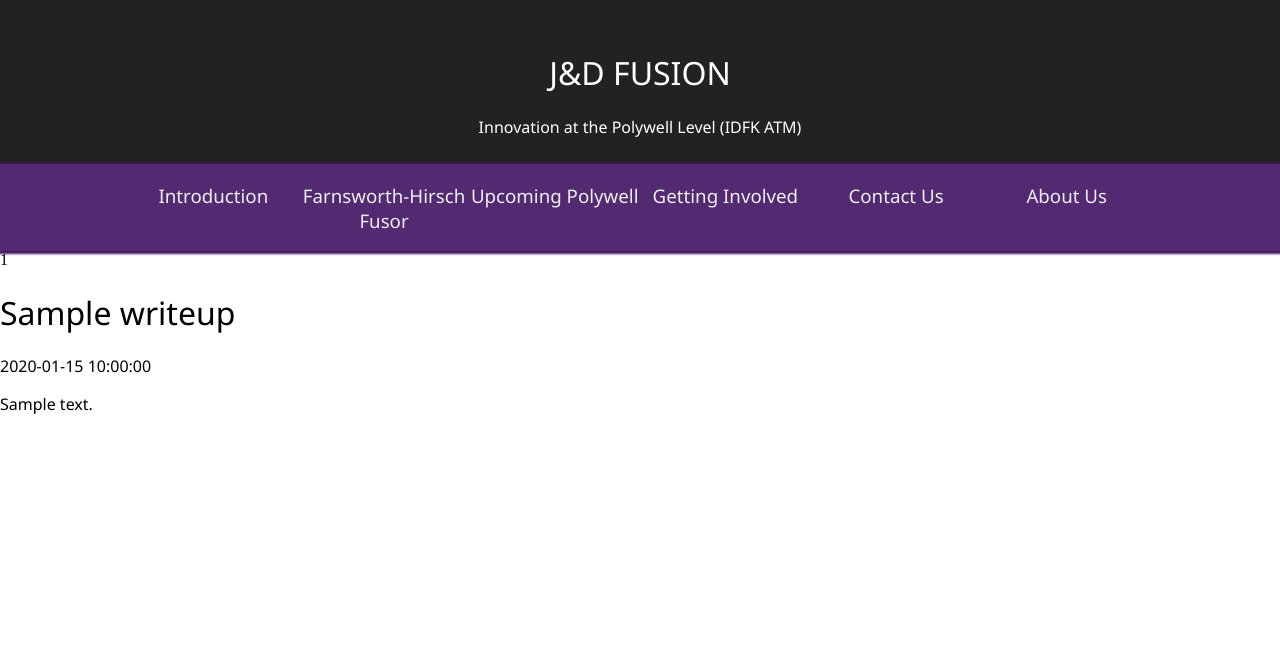
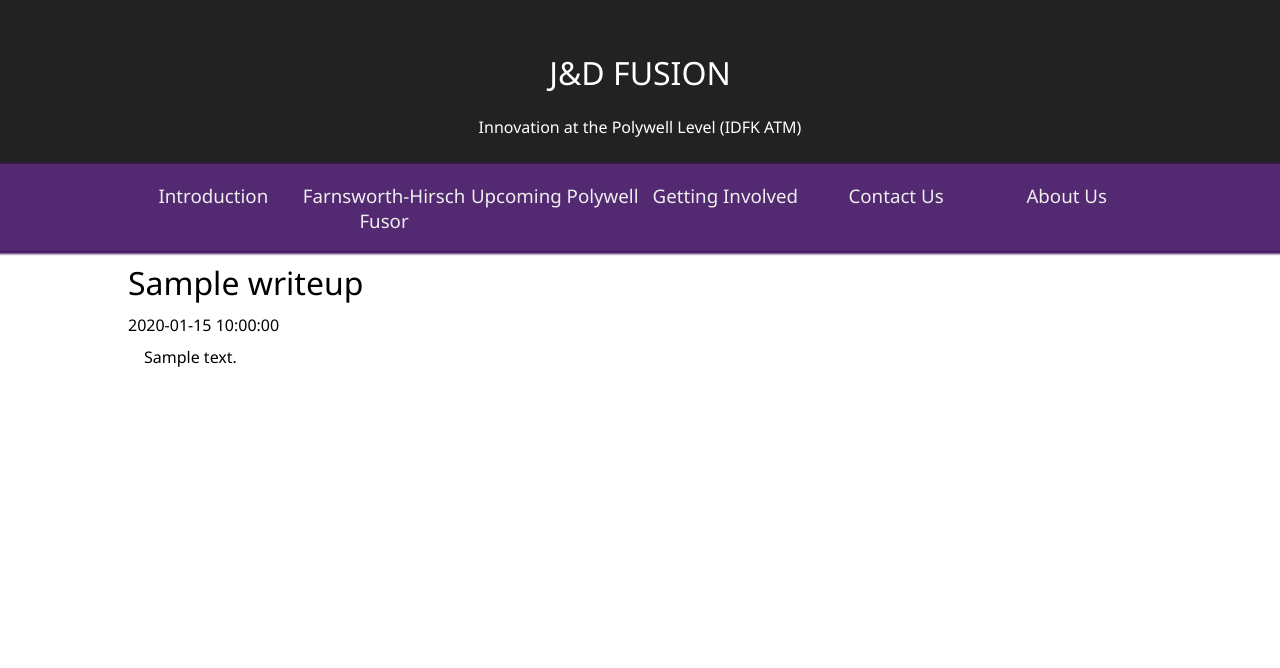
Before and after one commit to dane00a/JDFusion, a PHP site: page /templatepage.php?id=1 in a window 1280 px wide. Shown: the top 668 px of the page. Run offline with PHP 8.4, Linux system fonts and the light colour scheme; tables that the repository leaves empty or names only in its code hold one stand-in row (values such as "Sample post").

Commit message:
Latest Update
Minor Changes I've Postponed.

```diff
--- a/css/fullarticle.css
+++ b/css/fullarticle.css
@@ -0,0 +1,11 @@
+.body, .dateandtime, .title{
+  width:80%;
+  margin:10px auto;
+}
+.body{
+  text-indent: 1em;
+}
+.spacer{
+  height:50px;
+  width:100%;
+}
--- a/css/menu.css
+++ b/css/menu.css
@@ -2,7 +2,7 @@ body{
   margin:0;
   /*background-image:url(../images/background1.png);*/
 }
-p, span, a, h1, h2, h3, h4, h5, h6, li, td, pre, abbr, input, button, label, textarea{
+p, pre, span, a, h1, h2, h3, h4, h5, h6, li, td, pre, abbr, input, button, label, textarea{
   font-family: Segoe UI, Verdana, sans-serif;
   font-weight:lighter;
   margin:0 inherit;
--- a/templatepage.php
+++ b/templatepage.php
@@ -1,13 +1,13 @@
 <!DOCTYPE html>
 <html>
   <head>
-    <link href ="css/fullarticle.css" type="text/css" rel="text/css">
+    <link href="css/fullarticle.css" type="text/css" rel="stylesheet">
   </head>
   <body>
     <?php
       include("menu.html");
       $id = $_GET['id'];
-      echo $id;
+      //echo $id;
       $servername = "localhost";
       $username = "root";
       $password = "";
@@ -26,6 +26,7 @@
           $title = $row->title;
           $body = $row->body;
           $dateandtime = $row->dateandtime;
+          $body = nl2br($body);
 echo <<<HERE
   <div class="wrapper">
     <div class="titleinfo">
@@ -38,6 +39,9 @@ echo <<<HERE
       </p>
     </div>
   </div>
+  <div class="spacer">
+
+  </div>
 HERE;
         }
       }
```
